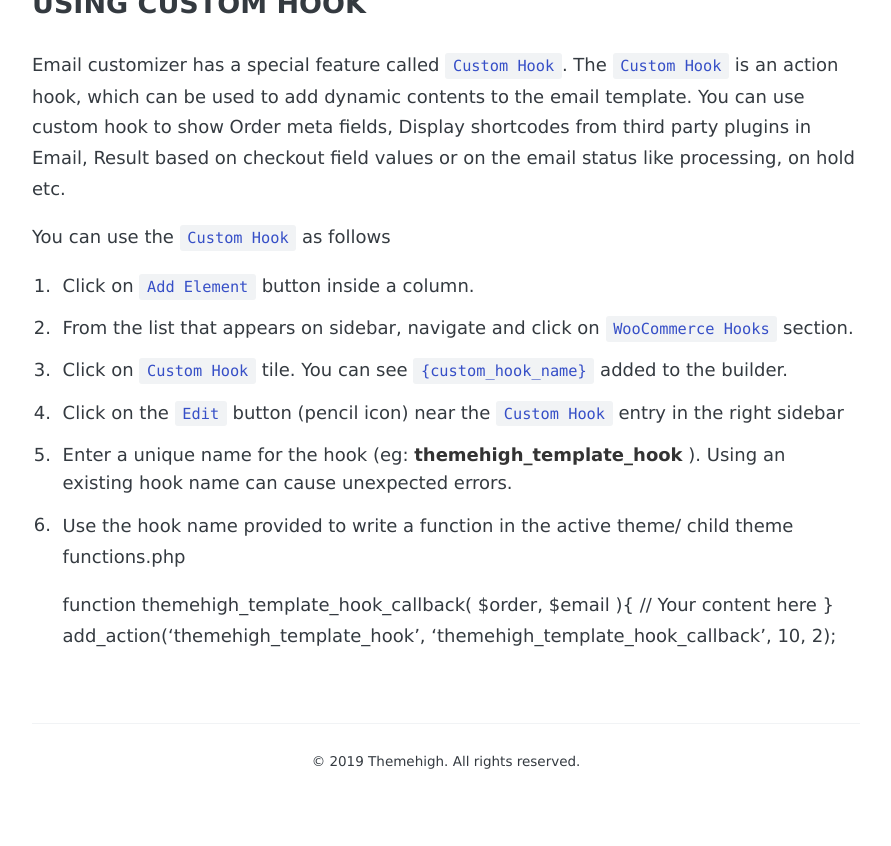
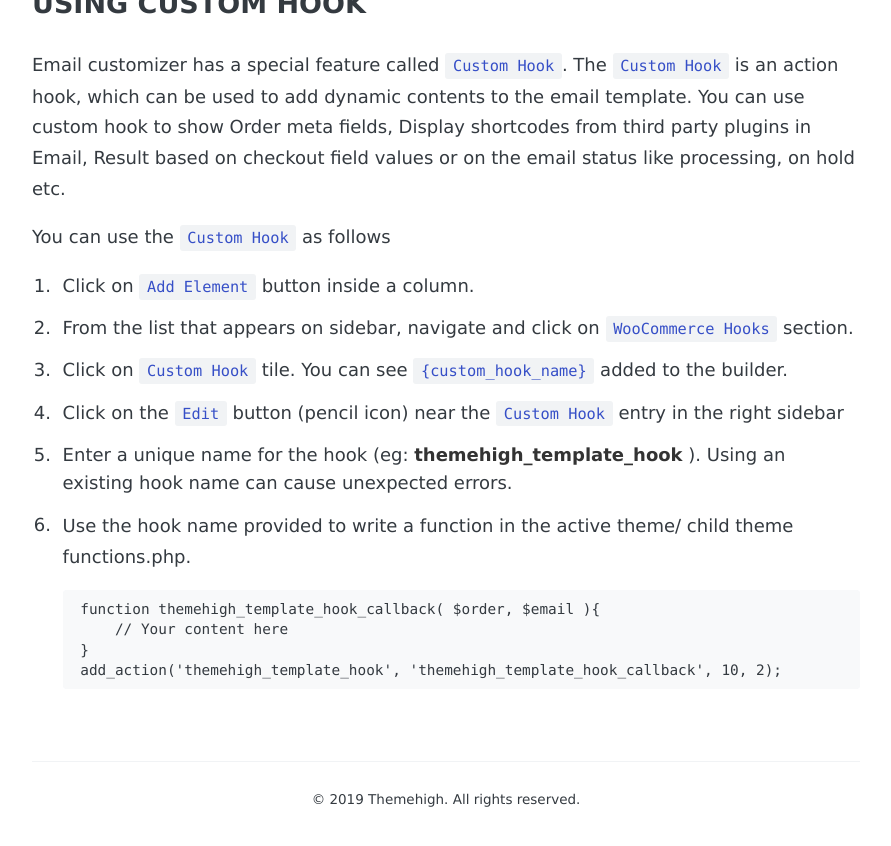
Before and after one commit to Themehigh/themehigh.github.io, a Jekyll site: the page built from _posts/2019-11-01-email-customizer-knowledge-base.markdown, in a window 1280 px wide and 900 px high, scrolled down 1986 px. Shown: the top 846 px of the window, without its empty margins (194-1085 px from the left). Built offline with Jekyll 4.4.1, drawn with Linux system fonts in a browser that asks for light colours; some web fonts are replaced; comment, search, counter and statistics services are not loaded.

Commit message:
Updated Email Base

```diff
--- a/_posts/2019-11-01-email-customizer-faq.markdown
+++ b/_posts/2019-11-01-email-customizer-knowledge-base.markdown
@@ -61,9 +61,10 @@ You can use the `Custom Hook` as follows
 3. Click on `Custom Hook` tile. You can see `{custom_hook_name}` added to the builder.
 4. Click on the `Edit` button (pencil icon) near the `Custom Hook` entry in the right sidebar
 5. Enter a unique name for the hook (eg: **themehigh_template_hook** ). Using an existing hook name can cause unexpected errors.
-6. Use the hook name provided to write a function in the active theme/ child theme functions.php
+6. Use the hook name provided to write a function in the active theme/ child theme functions.php.
 
-	function themehigh_template_hook_callback( $order, $email ){
-		// Your content here
-	}
-	add_action('themehigh_template_hook', 'themehigh_template_hook_callback', 10, 2);
+
+		function themehigh_template_hook_callback( $order, $email ){
+			// Your content here
+		}
+		add_action('themehigh_template_hook', 'themehigh_template_hook_callback', 10, 2);
```
